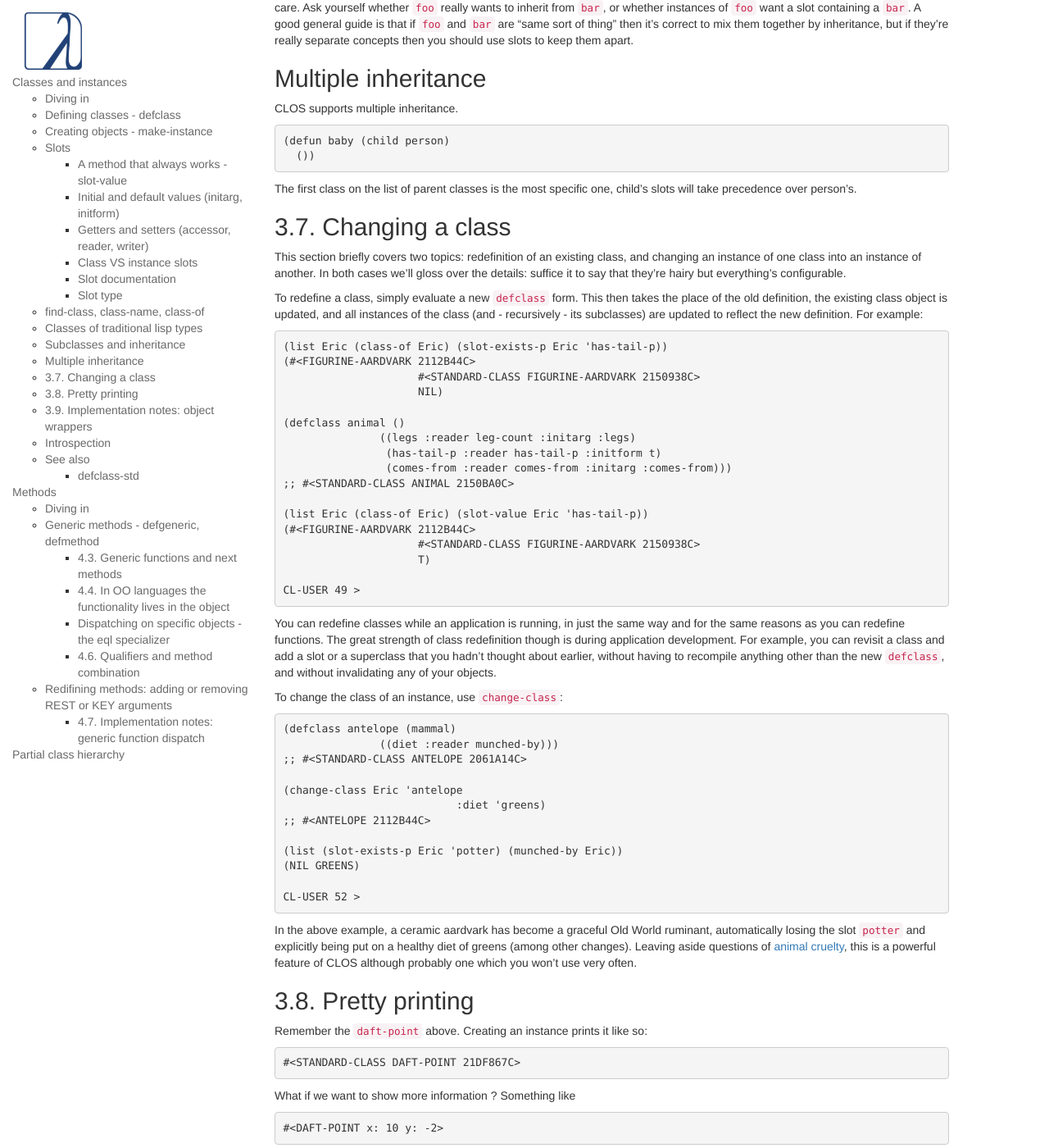
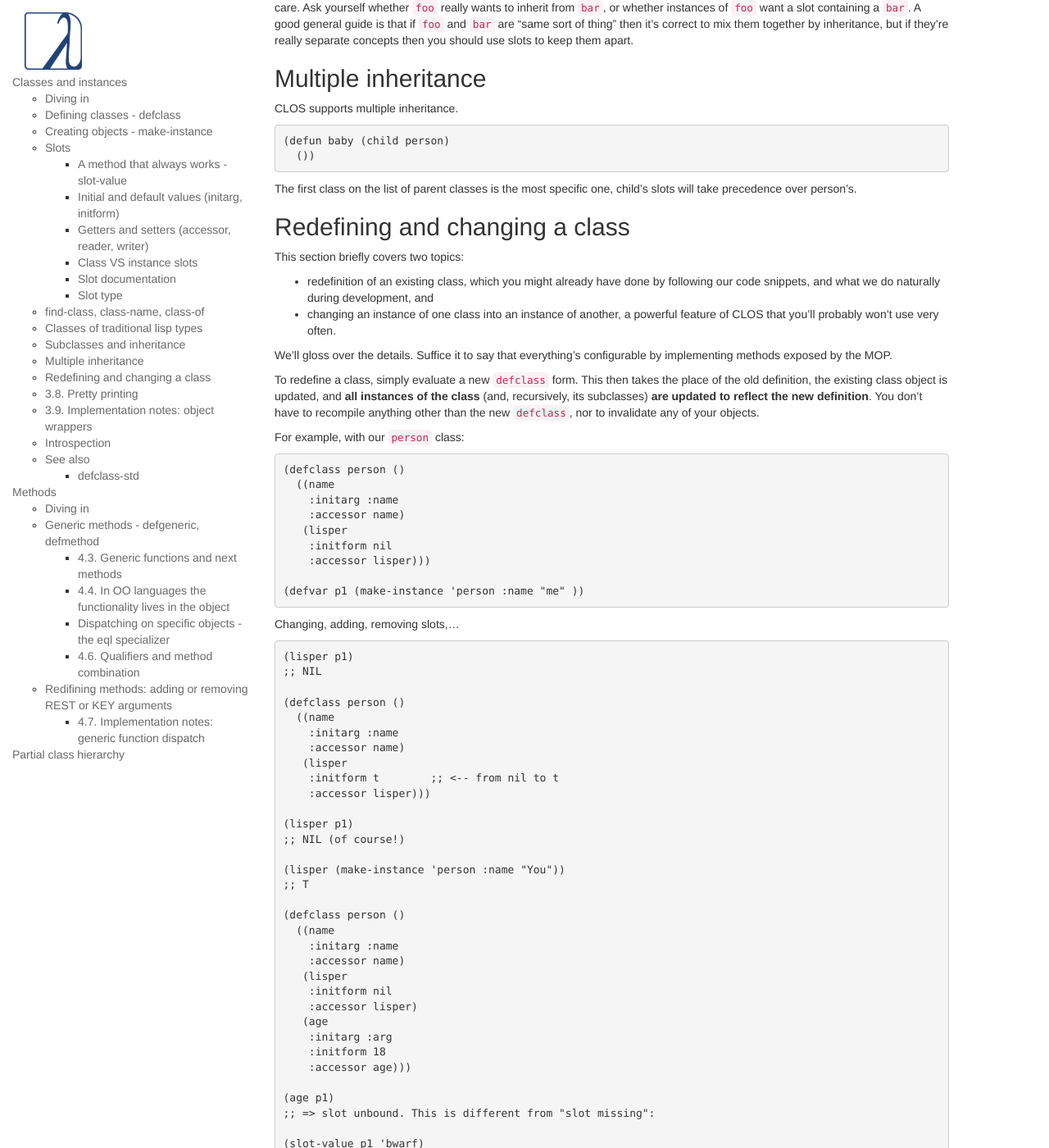
Before and after one commit to LispCookbook/cl-cookbook, a Jekyll site: the page built from clos.md, in a window 1280 px wide and 1400 px high, scrolled down 7891 px. Shown: the whole window at 82% size. Built offline with Jekyll 4.4.1, drawn with Linux system fonts in a browser that asks for light colours; some of the changed text lies outside the part shown.

Commit message:
clos redefining, changing a class

```diff
--- a/clos.md
+++ b/clos.md
@@ -549,72 +549,107 @@ The first class on the list of parent classes is the most specific
 one, child's slots will take precedence over person's.
 
 
-## 3.7. Changing a class
-
-This section briefly covers two topics: redefinition of an existing
-    class, and changing an instance of one class into an instance of
-    another. In both cases we'll gloss over the details: suffice it to say
-    that they're hairy but everything's configurable.
-
-To redefine a class, simply evaluate a new `defclass`
-    form. This then takes the place of the old definition, the existing
-    class object is updated, and all instances of the class (and -
-    recursively - its subclasses) are updated to reflect the new
-    definition. For example:
-
-~~~lisp
-(list Eric (class-of Eric) (slot-exists-p Eric 'has-tail-p))
-(#<FIGURINE-AARDVARK 2112B44C>
-                     #<STANDARD-CLASS FIGURINE-AARDVARK 2150938C>
-                     NIL)
-
-(defclass animal ()
-               ((legs :reader leg-count :initarg :legs)
-                (has-tail-p :reader has-tail-p :initform t)
-                (comes-from :reader comes-from :initarg :comes-from)))
-;; #<STANDARD-CLASS ANIMAL 2150BA0C>
-
-(list Eric (class-of Eric) (slot-value Eric 'has-tail-p))
-(#<FIGURINE-AARDVARK 2112B44C>
-                     #<STANDARD-CLASS FIGURINE-AARDVARK 2150938C>
-                     T)
-
-CL-USER 49 >
-~~~
-
-You can redefine classes while an application is running, in just
-    the same way and for the same reasons as you can redefine
-    functions. The great strength of class redefinition though is during
-    application development. For example, you can revisit a class and add
-    a slot or a superclass that you hadn't thought about earlier, without
-    having to recompile anything other than the new `defclass`,
-    and without invalidating any of your objects.
-
-To change the class of an instance, use
-    `change-class`:
-
-~~~lisp
-(defclass antelope (mammal)
-               ((diet :reader munched-by)))
-;; #<STANDARD-CLASS ANTELOPE 2061A14C>
-
-(change-class Eric 'antelope
-                           :diet 'greens)
-;; #<ANTELOPE 2112B44C>
-
-(list (slot-exists-p Eric 'potter) (munched-by Eric))
-(NIL GREENS)
-
-CL-USER 52 >
-~~~
-
-In the above example, a ceramic aardvark has become a graceful Old
-    World ruminant, automatically losing the slot `potter` and
-    explicitly being put on a healthy diet of greens (among other
-    changes). Leaving aside questions of <a
-                        href="http://ww.telent.net/diary/2002/10/#28.4949">animal cruelty</a>,
-    this is a powerful feature of CLOS although probably one which you
-    won't use very often.
+## Redefining and changing a class
+
+This section briefly covers two topics:
+
+- redefinition of an existing class, which you might already have done
+  by following our code snippets, and what we do naturally during
+  development, and
+- changing an instance of one class into an instance of another,
+  a powerful feature of CLOS that you'll probably won't use very often.
+
+We'll gloss over the details. Suffice it to say that everything's
+configurable by implementing methods exposed by the MOP.
+
+To redefine a class, simply evaluate a new `defclass` form. This then
+takes the place of the old definition, the existing class object is
+updated, and **all instances of the class** (and, recursively, its
+subclasses) **are updated to reflect the new definition**. You don't
+have to recompile anything other than the new `defclass`, nor to
+invalidate any of your objects.
+
+For example, with our `person` class:
+
+~~~lisp
+(defclass person ()
+  ((name
+    :initarg :name
+    :accessor name)
+   (lisper
+    :initform nil
+    :accessor lisper)))
+
+(defvar p1 (make-instance 'person :name "me" ))
+~~~
+
+Changing, adding, removing slots,...
+
+~~~lisp
+(lisper p1)
+;; NIL
+
+(defclass person ()
+  ((name
+    :initarg :name
+    :accessor name)
+   (lisper
+    :initform t        ;; <-- from nil to t
+    :accessor lisper)))
+
+(lisper p1)
+;; NIL (of course!)
+
+(lisper (make-instance 'person :name "You"))
+;; T
+
+(defclass person ()
+  ((name
+    :initarg :name
+    :accessor name)
+   (lisper
+    :initform nil
+    :accessor lisper)
+   (age
+    :initarg :arg
+    :initform 18
+    :accessor age)))
+
+(age p1)
+;; => slot unbound. This is different from "slot missing":
+
+(slot-value p1 'bwarf)
+;; => "the slot bwarf is missing from the object #<person…>"
+
+(setf (age p1) 30)
+(age p1) ;; => 30
+
+(defclass person ()
+  ((name
+    :initarg :name
+    :accessor name)))
+
+(slot-value p1 'lisper) ;; => slot lisper is missing.
+(lisper p1) ;; => there is no applicable method for the generic function lisper when called with arguments #(lisper).
+~~~
+
+
+To change the class of an instance, use `change-class`:
+
+~~~lisp
+(change-class p1 'child)
+;; we can also set slots of the new class:
+(change-class p1 'child :can-walk-p nil)
+
+(class-of p1)
+;; #<STANDARD-CLASS CHILD>
+
+(can-walk-p p1)
+;; T
+~~~
+
+In the above example, I became a `child`, and I inherited the `can-walk-p` slot, which is true by default.
+
 
 ## 3.8. Pretty printing
 
```
